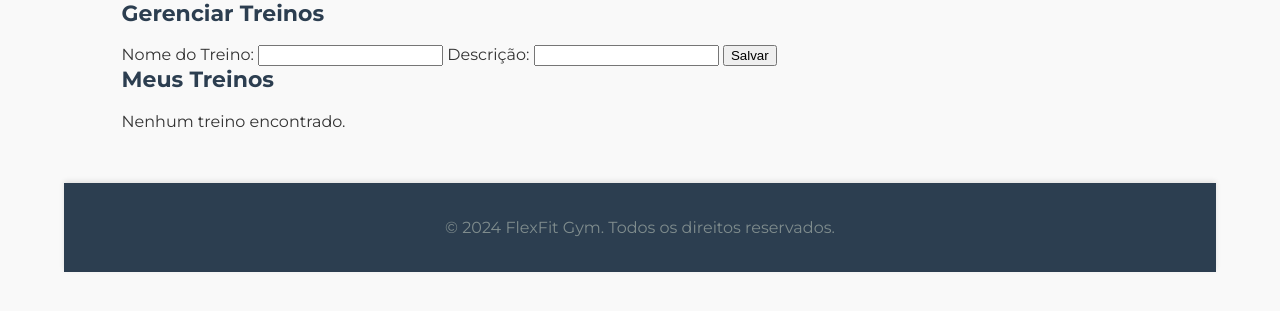
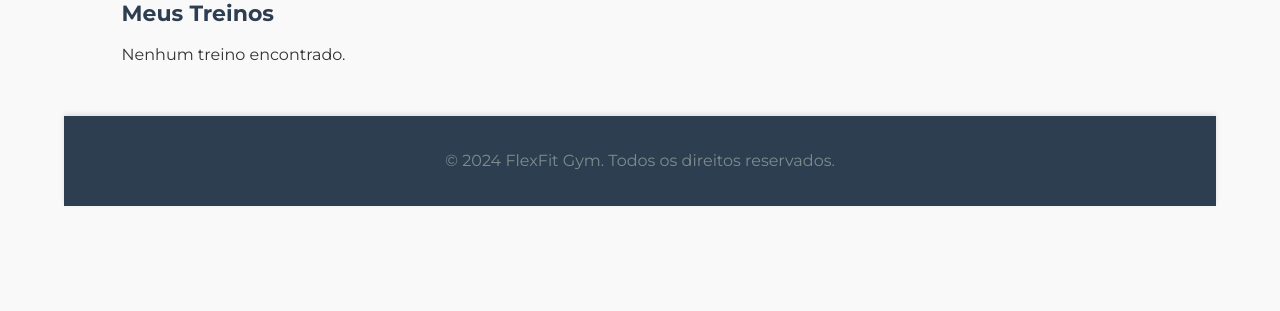
Before and after one commit to rdttg/academia2, a PHP site: page /treinos.php in a window 1280 px wide. Shown: the part 109-420 px from the top of the page. Run offline with PHP 8.4, Linux system fonts and the light colour scheme; a user stored in the database is signed in; data comes from the database, SQL or seed files in the repository.

Commit message:
Remover funlção treino

```diff
--- a/admin.php
+++ b/admin.php
@@ -2,6 +2,12 @@
 <?php
 session_start();
 include "conexao.php"; // Incluir arquivo de conexão se necessário
+
+
+if (!isset($_SESSION['user_username'])) {
+    header("Location: login.html");
+    exit();
+}
 
 // Verificar se o formulário foi submetido
 if ($_SERVER['REQUEST_METHOD'] === 'POST') {
--- a/treinos.php
+++ b/treinos.php
@@ -159,34 +159,7 @@ if ($_SERVER['REQUEST_METHOD'] == 'POST') {
         $descricao = $_POST['descricao'];
         $username = $_SESSION['user_username'];
 
-        // Prepara e executa a query para inserir o treino
-        $stmt = $conn->prepare("INSERT INTO treinos (username, nome, descricao) VALUES (?, ?, ?)");
-        $stmt->bind_param("sss", $username, $nome, $descricao);
 
-        if ($stmt->execute()) {
-            echo "Treino salvo com sucesso!";
-        } else {
-            echo "Erro ao salvar o treino: " . $stmt->error;
-        }
-
-        $stmt->close();
-    } elseif (isset($_POST['exercicio_nome']) && isset($_POST['exercicio_descricao']) && isset($_POST['treino_id'])) {
-        // Recebe os dados do formulário de exercício
-        $exercicio_nome = $_POST['exercicio_nome'];
-        $exercicio_descricao = $_POST['exercicio_descricao'];
-        $treino_id = $_POST['treino_id'];
-
-        // Prepara e executa a query para inserir o exercício
-        $stmt = $conn->prepare("INSERT INTO exercicios (treino_id, nome, descricao) VALUES (?, ?, ?)");
-        $stmt->bind_param("iss", $treino_id, $exercicio_nome, $exercicio_descricao);
-
-        if ($stmt->execute()) {
-            echo "Exercício salvo com sucesso!";
-        } else {
-            echo "Erro ao salvar o exercício: " . $stmt->error;
-        }
-
-        $stmt->close();
     }
 }
 
@@ -232,18 +205,6 @@ if ($result === false) {
                 </ul>
             </nav>
 
-        <section class="form-section">
-            <h2>Gerenciar Treinos</h2>
-            <form id="treinoForm" method="POST" action="treinos.php">
-                <label for="nome">Nome do Treino:</label>
-                <input type="text" id="nome" name="nome" required>
-
-                <label for="descricao">Descrição:</label>
-                <input type="text" id="descricao" name="descricao" required>
-
-                <button type="submit">Salvar</button>
-            </form>
-        </section>
 
         <section class="table-section">
 
@@ -308,20 +269,20 @@ if ($result === false) {
             }
 
             // Formulário para adicionar exercício ao treino
-            echo "<h2>Adicionar Exercício</h2>";
-            echo "<form method='POST' action='treinos.php'>";
-            echo "<input type='hidden' name='treino_id' value='" . $treino_id . "'>";
-            echo "<label for='exercicio_nome'>Nome do Exercício:</label>";
-            echo "<input type='text' id='exercicio_nome' name='exercicio_nome' required>";
-            echo "<label for='exercicio_descricao'>Descrição:</label>";
-            echo "<input type='text' id='exercicio_descricao' name='exercicio_descricao' required>";
-            echo "<label for='repeticoes'>Repetições:</label>";
-            echo "<input type='number' id='repeticoes' name='repeticoes' required>";
-            echo "<button type='button' onclick='addExerciseField()'>Adicionar Exercício</button>";
-            echo "</div>";
-            echo "<button type='submit'>Salvar Exercícios</button>";
-            echo "</form>";
-            echo "</section>";
+           // echo "<h2>Adicionar Exercício</h2>";
+           // echo "<form method='POST' action='treinos.php'>";
+          //  echo "<input type='hidden' name='treino_id' value='" . $treino_id . "'>";
+          //  echo "<label for='exercicio_nome'>Nome do Exercício:</label>";
+          //  echo "<input type='text' id='exercicio_nome' name='exercicio_nome' required>";
+          //  echo "<label for='exercicio_descricao'>Descrição:</label>";
+          //  echo "<input type='text' id='exercicio_descricao' name='exercicio_descricao' required>";
+          //  echo "<label for='repeticoes'>Repetições:</label>";
+          //  echo "<input type='number' id='repeticoes' name='repeticoes' required>";
+          //  echo "<button type='button' onclick='addExerciseField()'>Adicionar Exercício</button>";
+          //  echo "</div>";
+            //echo "<button type='submit'>Salvar Exercícios</button>";
+           // echo "</form>";
+           // echo "</section>";
         }
 
         $stmt->close();
```
